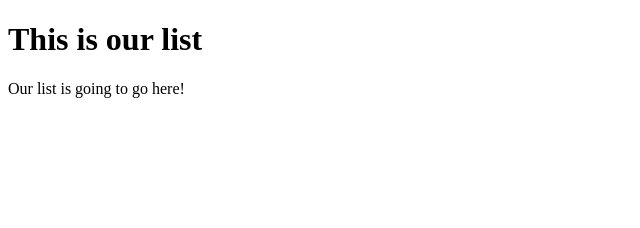
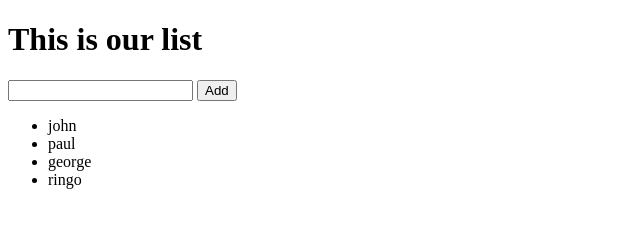
Before and after one commit to brockers/2018-okcoders-javascript-browserify, a website with bundled scripts: page index.html in a window 1280 px wide. Shown: the whole page, without its empty margins (0-640 px from the left). Built offline with nearby package versions, Linux system fonts and the light colour scheme.

Commit message:
Working list

```diff
--- a/index.html
+++ b/index.html
@@ -6,6 +6,12 @@
 </head>
 <body>
 	<h1>This is our list</h1>
-	<div id="nameList"></div>
+	<div>
+		<input type="text" id="newItem">
+		<button onclick="addlist()">Add</button>
+	</div>
+	<div>
+		<ul  id="nameList"></ul>
+	</div>
 </body>
 </html>
--- a/index.js
+++ b/index.js
@@ -3,13 +3,22 @@ var _ = require("lodash");
 
 var list = [ "john", "paul", "george", "ringo" ];
 
-function message(){
-	console.log("This is a message");
-	alert("This is a message");
+function addlist(){
+	var newItem = $("#newItem").val();
+	list.push(newItem);
+	printList();
+	$("#newItem").val("");
 }
 
-$(document).ready(function(){
-	$("#nameList").append("Our list is going to go here!");
-});
+function printList(){
+	var ourlist = $("#nameList");
+	ourlist.html("");
+	_(list).forEach(function(el){
+		ourlist.append("<li>" + el + "</li>");
+	});
+}
 
-window.message = message;
+$(document).ready(printList);
+
+window.addlist = addlist;
+window.printList = printList;
```
